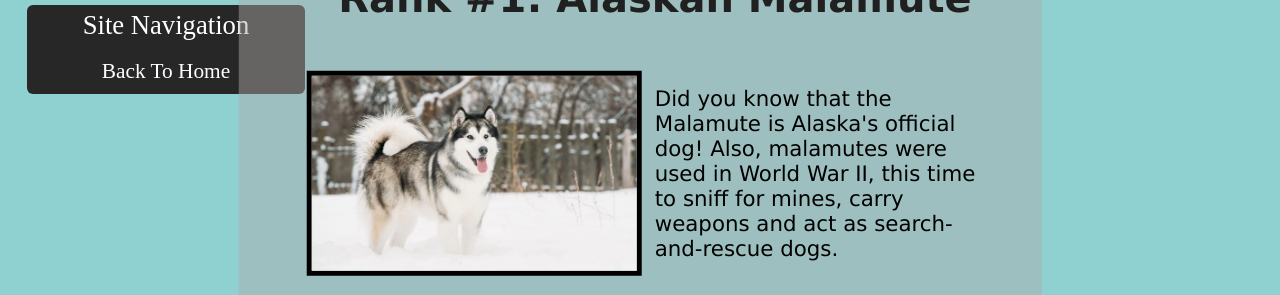
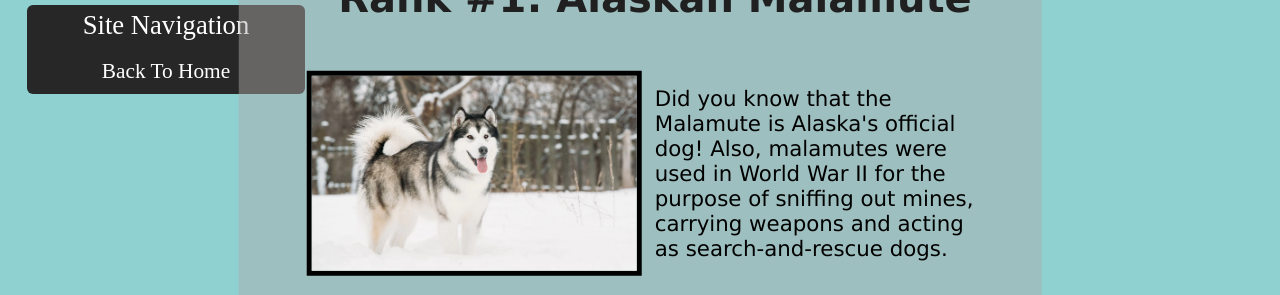
Before and after one commit to Cineka/ELSe-repo, a plain HTML site: page skyler.html in a window 1280 px wide. Shown: the part 145-440 px from the top of the page. Drawn offline with Linux system fonts and the light colour scheme.

Commit message:
fixed grammer mistakes

```diff
--- a/skyler.html
+++ b/skyler.html
@@ -26,8 +26,8 @@
                 <tr>
                     <td><img src="images/AlaskanMalamute.jpg" id="animal-image"></td>
                     <td id="animal-ranking">Did you know that the Malamute is Alaska's official dog!
-                    Also, malamutes were used in World War II, this time to sniff for mines, carry weapons
-                    and act as search-and-rescue dogs.</td>
+                    Also, malamutes were used in World War II for the purpose of sniffing out mines, carrying weapons
+                    and acting as search-and-rescue dogs.</td>
                 </tr>
                 <tr id="vidrow"><td colspan="2"><center><br><iframe id="video" width="560" height="315" src="https://www.youtube.com/embed/AsVcvd9v5-E" title="YouTube video player" frameborder="0" allow="accelerometer; autoplay; clipboard-write; encrypted-media; gyroscope; picture-in-picture" allowfullscreen></iframe></center></td></tr>
                 <tr><td colspan="2"> </td></tr>
@@ -38,7 +38,7 @@
                 </tr>
                 <tr>
                     <td><img src="images/SugarGlider.jpg" id="animal-image"></td>
-                    <td id="animal-ranking">A sugar Glider's glid can reach about 150 feet! Also, they can leap
+                    <td id="animal-ranking">A sugar Glider's glide can reach about 150 feet! Also, they can leap
                     out to catch flying insects midair. They are nocturnal creatures that hunt little bugs at night.</td>
                 </tr>
                 <tr id="vidrow"><td colspan="2"><center><br><iframe id="video" width="560" height="315" src="https://www.youtube.com/embed/SqiFJSSGF1g" title="YouTube video player" frameborder="0" allow="accelerometer; autoplay; clipboard-write; encrypted-media; gyroscope; picture-in-picture" allowfullscreen></iframe></center></td></tr>
```
